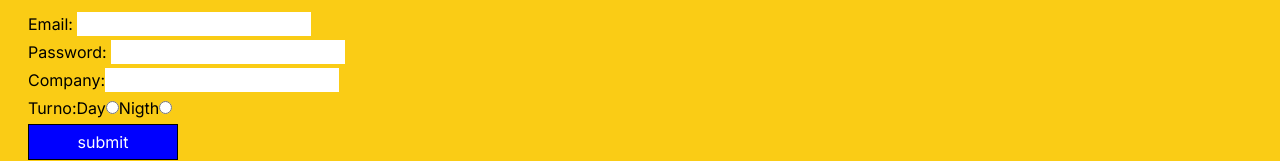
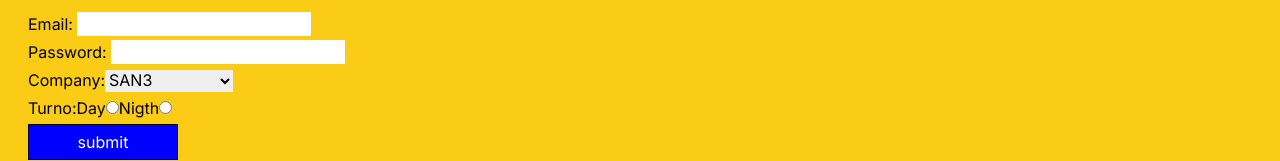
Before and after one commit to Pivanrios/laCooperativa, a Next.js app: page / in a window 1280 px wide. Shown: the part 520-681 px from the top of the page. Built offline with nearby package versions, Linux system fonts and the light colour scheme; no server answers; the database is empty.

Commit message:
add dropdown

```diff
--- a/src/components/RegisterForm.jsx
+++ b/src/components/RegisterForm.jsx
@@ -8,14 +8,14 @@ function RegisterForm() {
         <h3 className='text-2xl font-bold'>Register</h3>
         <p> Register with your email to receive cupons with discounts and add reviews to our dishes. </p>
         <form action="" className='container flex flex-col p-3 gap-1' id='register-form'>
-          <label>Email: <input type='text' /> </label>
-          <label>Password: <input type="text" /></label>
-          <label>Company:
-            <input list="companies" />
-            <datalist id='companies'>
-              <option value={'SAN3'}/>
-              <option value={'SAN5'}/>
-            </datalist>
+          <label>Email: <input type='text' required/> </label>
+          <label>Password: <input type="text" required/></label>
+          <label for='dropdown'>Company:
+            <select id="dropdown" name="dropdown"
+                    className="w-32">
+              <option value={'SAN3'}>SAN3</option>
+              <option value={'SAN5'}>SAN5</option>
+            </select>
           </label>
           <label> Turno:
             <label>Day
```
